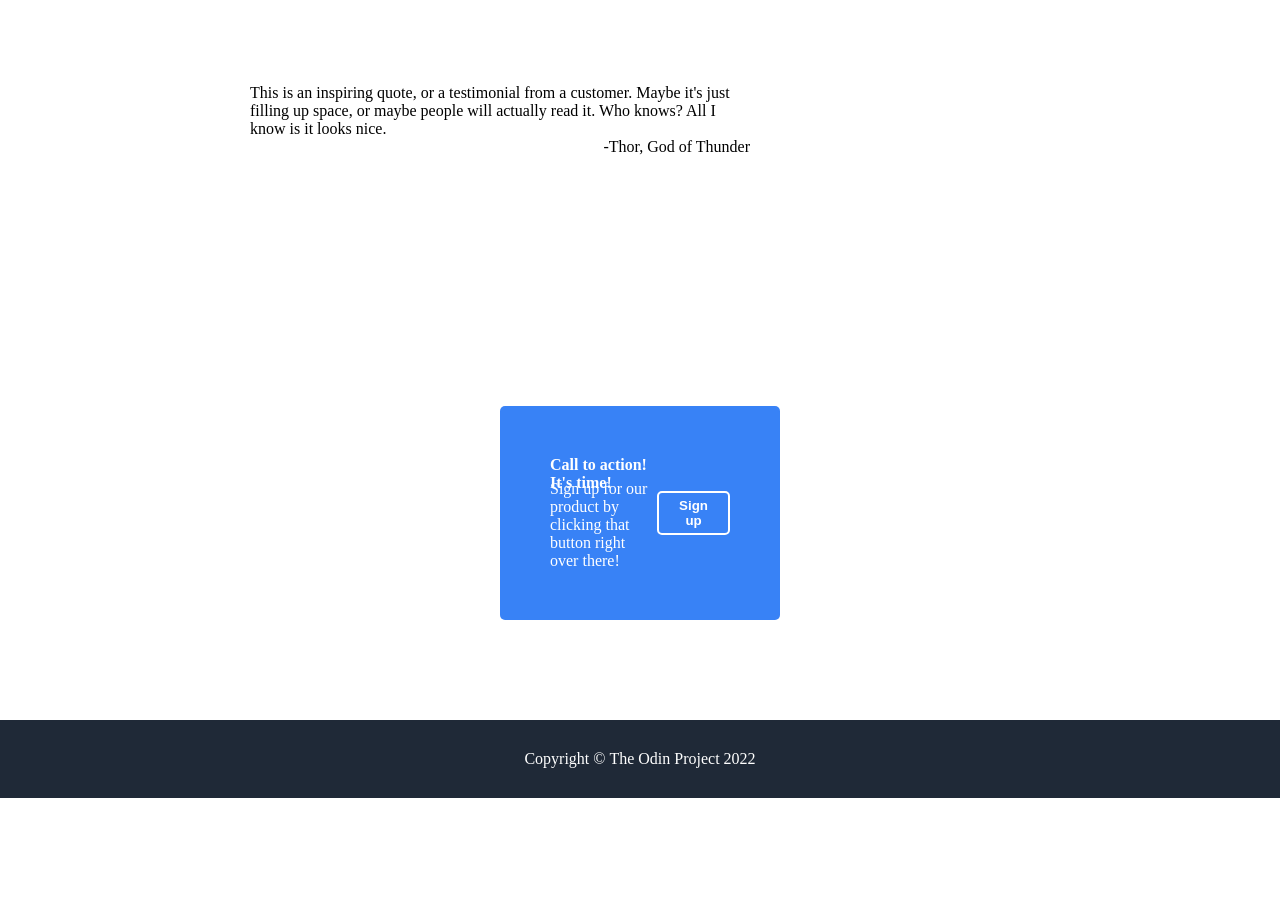
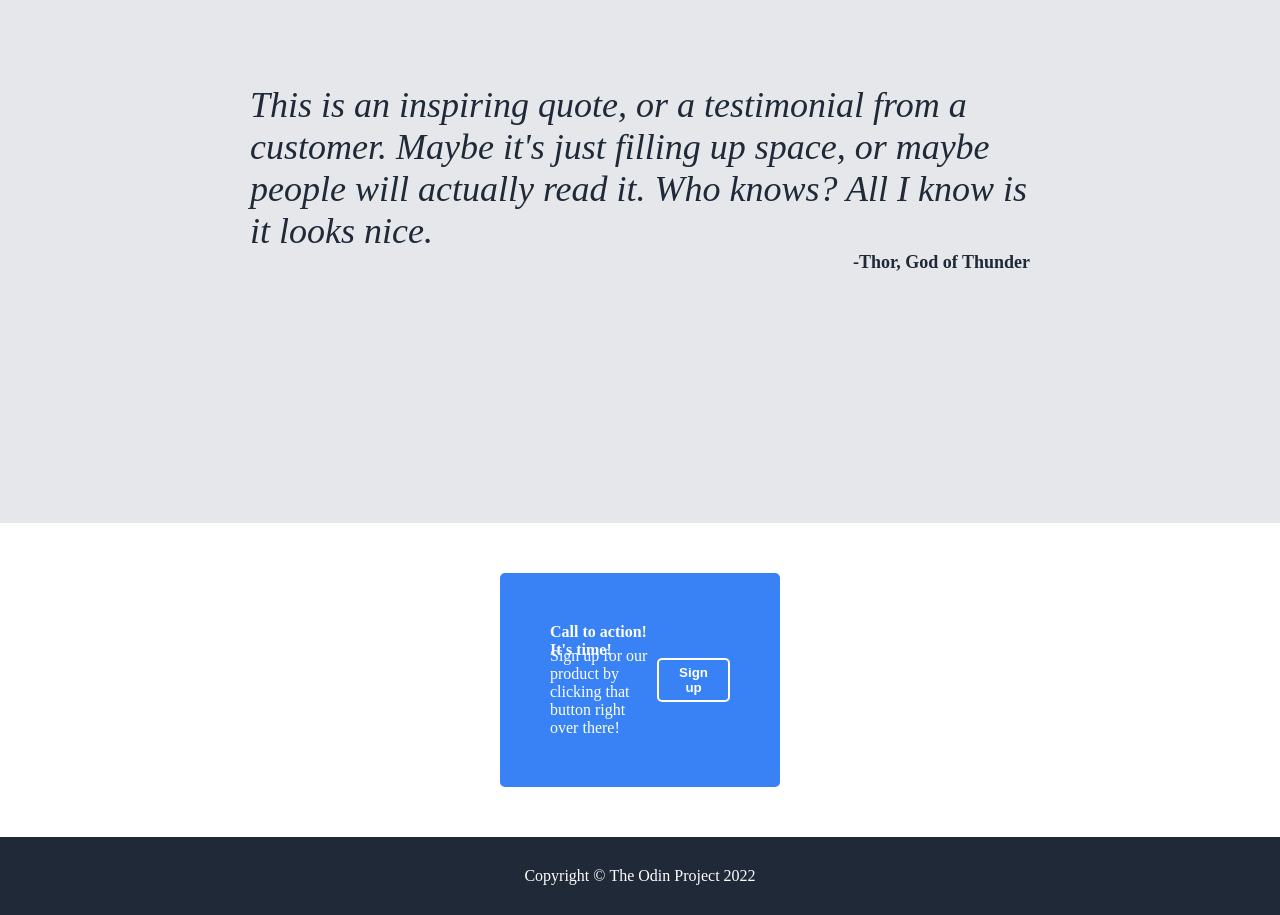
Before and after one commit to jeremysbr0ther/TOP-Landing-Page, a plain HTML site: page index.html in a window 1280 px wide. Shown: the part 1020-1935 px from the top of the page. Before the commit the page ends 1818 px from the top, so only its background shows below. Drawn offline with Linux system fonts and the light colour scheme.

Commit message:
fourth container is done

```diff
--- a/style.css
+++ b/style.css
@@ -108,7 +108,7 @@ li {
 /* Second container */
 
 .third-container {
-    width: 500px;
+    background-color: #e5e7eb;
     display: flex;
     flex-direction: column;
     justify-content: center;
@@ -116,7 +116,17 @@ li {
     padding: 250px;
 }
 
+.quote {
+    color: #1f2937;
+    font-size: 36px;
+    font-style: italic;
+    font-weight: 100;
+}
+
 .author {
+    color: #1f2937;
+    font-weight: bold;
+    font-size: 18px;
     align-self: flex-end;
 }
 
@@ -130,6 +140,7 @@ li {
     align-items: center;
     border-radius: 5px;
     padding: 50px;
+    margin-top: 50px;
     margin-bottom: 50x;
     margin-left: 500px;
     margin-right: 500px;
@@ -163,5 +174,5 @@ li {
     background-color: #1f2937;
     color: white;
     padding: 30px;
-    margin-top: 100px
+    margin-top: 50px
 }
```
